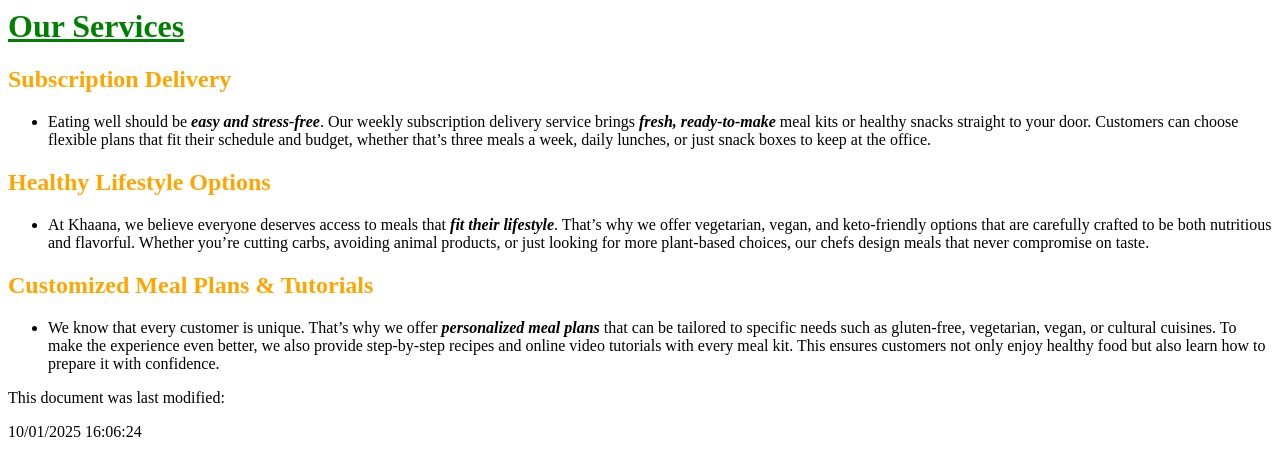
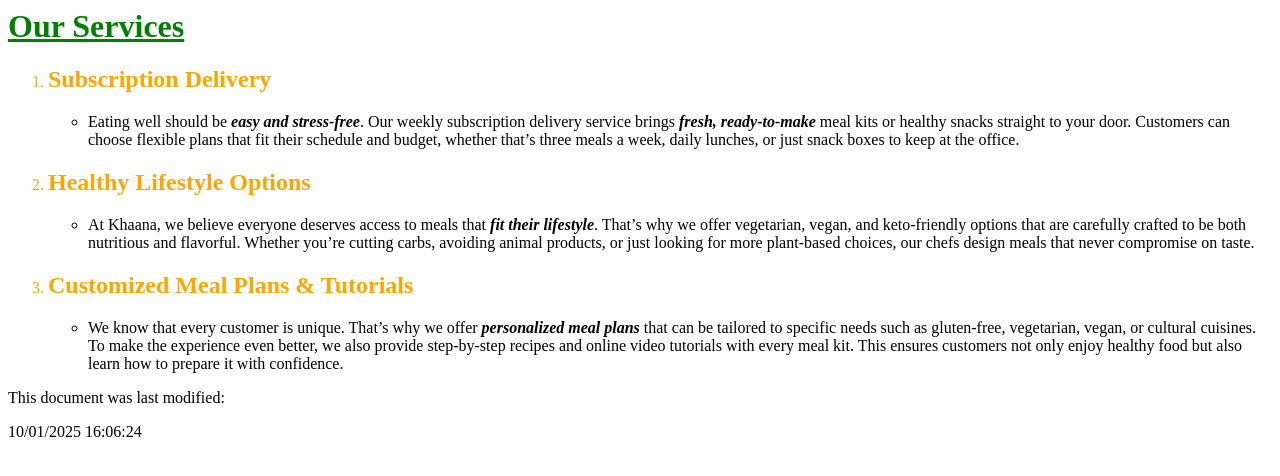
Before and after one commit to mariahross45/company-services, a plain HTML site: page index.html in a window 1280 px wide. Drawn offline with Linux system fonts and the light colour scheme.

Commit message:
Update index.html

```diff
--- a/index.html
+++ b/index.html
@@ -6,22 +6,22 @@
 
 <h1 style="color:green;"><u>Our Services</u></h1>
 
-
-<h2 style="color:orange;">Subscription Delivery</h2>
+<ol>
+<li style="color:orange;"><h2 style="color:orange;">Subscription Delivery</h2></li>
 <ul>
 <li><p>Eating well should be <b><i>easy and stress-free</i></b>. Our weekly subscription delivery service brings <b><i>fresh, ready-to-make</i></b> meal kits or healthy snacks straight to your door. Customers can choose flexible plans that fit their schedule and budget, whether that’s three meals a week, daily lunches, or just snack boxes to keep at the office.</p> </li>
 </ul>
 
-<h2 style="color:orange;">Healthy Lifestyle Options</h2>
+<li style="color:orange;"><h2 style="color:orange;">Healthy Lifestyle Options</h2></li>
 <ul>
 <li><p>At Khaana, we believe everyone deserves access to meals that <b><i>fit their lifestyle</i></b>. That’s why we offer vegetarian, vegan, and keto-friendly options that are carefully crafted to be both nutritious and flavorful. Whether you’re cutting carbs, avoiding animal products, or just looking for more plant-based choices, our chefs design meals that never compromise on taste.</p></li>
 </ul>
 
-<h2 style="color:orange;">Customized Meal Plans & Tutorials</h2>
+<li style="color:orange;"><h2 style="color:orange;">Customized Meal Plans & Tutorials</h2></li>
 <ul>
 <li><p>We know that every customer is unique. That’s why we offer <b><i>personalized meal plans</i></b> that can be tailored to specific needs such as gluten-free, vegetarian, vegan, or cultural cuisines. To make the experience even better, we also provide step-by-step recipes and online video tutorials with every meal kit. This ensures customers not only enjoy healthy food but also learn how to prepare it with confidence.</p></li>
 </ul>
-
+</ol>
 
 <p>This document was last modified:</p>
 <p id="demo"></p>
```
